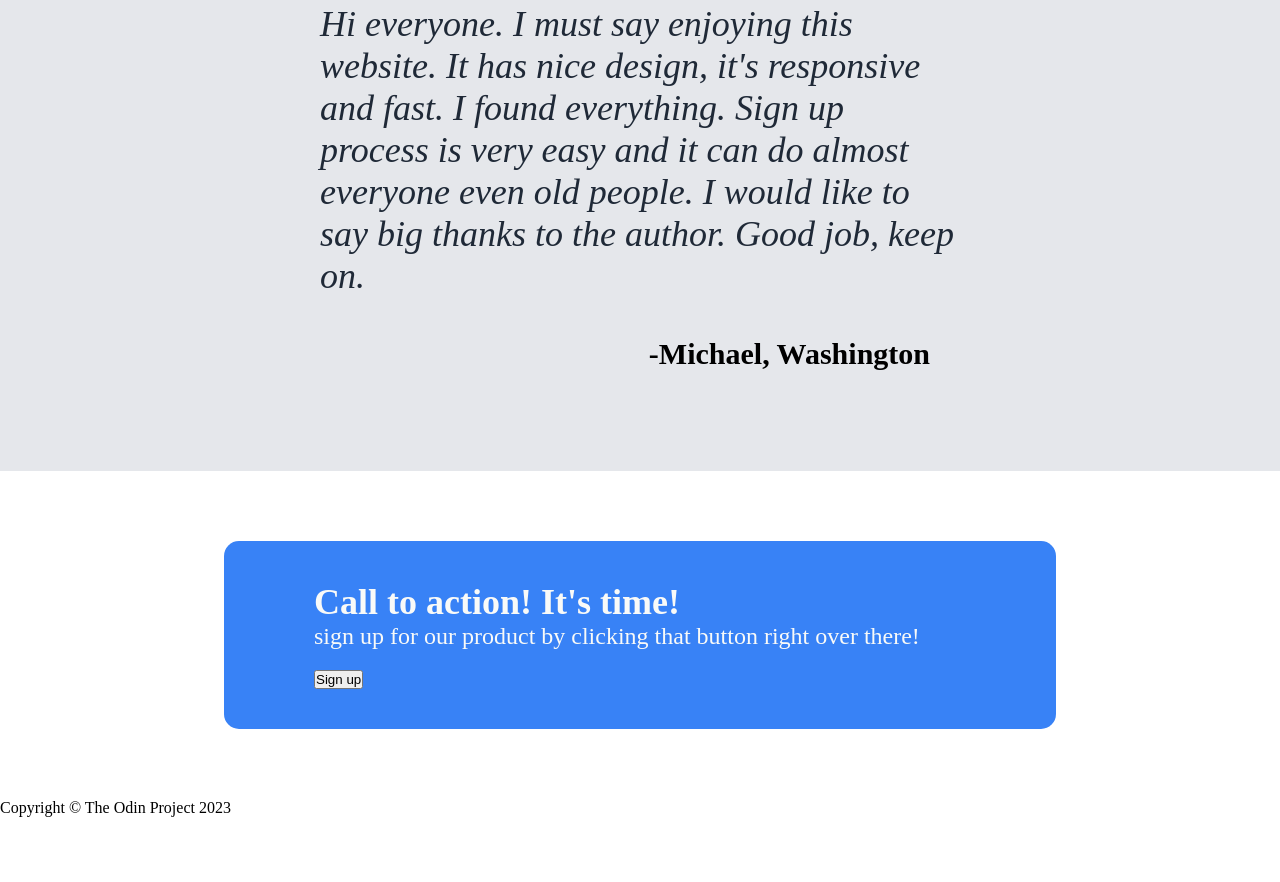
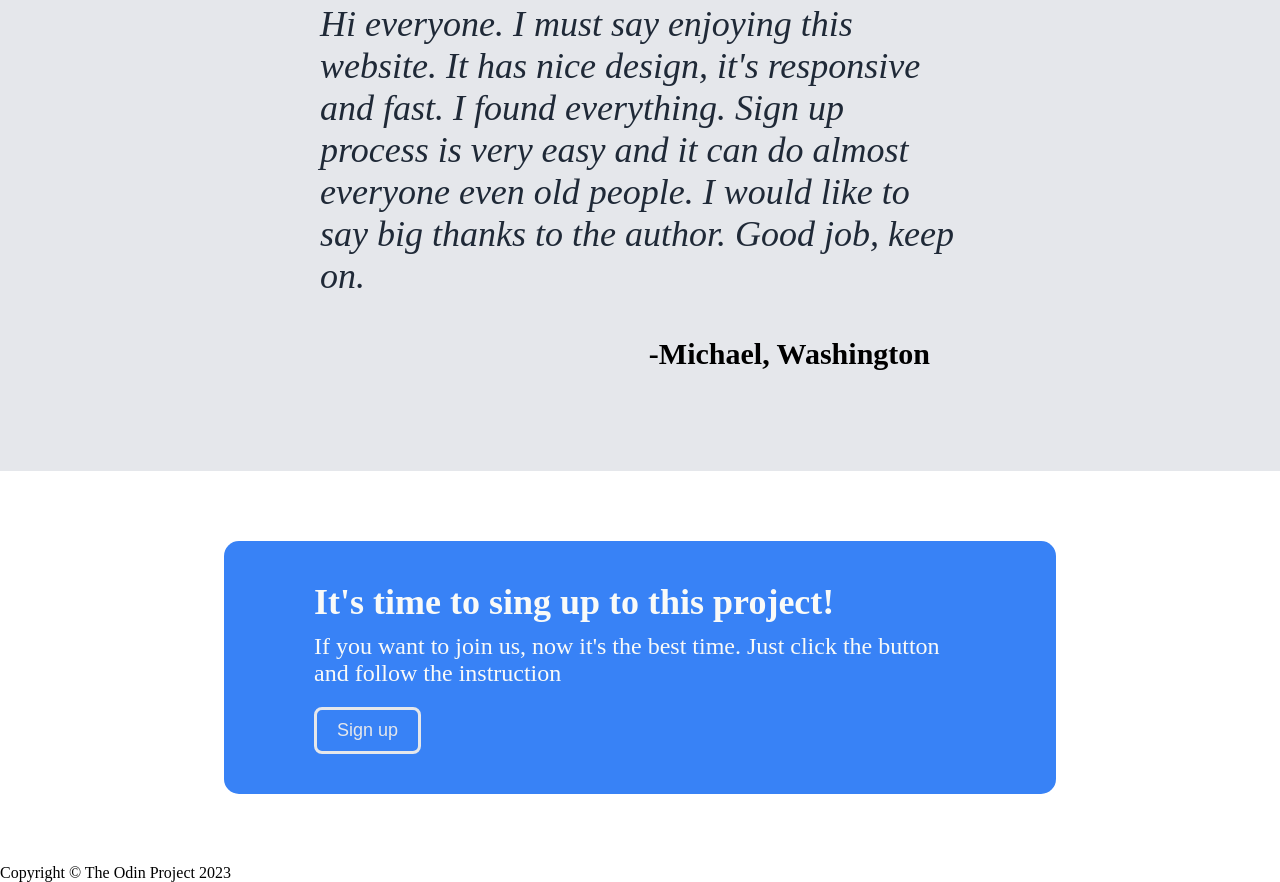
Before and after one commit to McKonely/top_creat_page, a plain HTML site: page index.html in a window 1280 px wide. Shown: the part 2030-2912 px from the top of the page. Before the commit the page ends 2847 px from the top, so only its background shows below. Drawn offline with Linux system fonts and the light colour scheme.

Commit message:
Add modified index.html

```diff
--- a/index.html
+++ b/index.html
@@ -74,11 +74,13 @@
 
         <div class="four">
             <div class="blue-container">
-                <div>
-                    <h2>Call to action! It's time!</h2>
-                    <p>sign up for our product by clicking that button right over there!</p>
+                <div class="text">
+                    <h2>It's time to sing up to this project!</h2>
+                    <p style="margin-top: 10px;">If you want to join us, now it's the best time. Just click the button and follow the instruction</p>
                 </div>
-                <button>Sign up</button>
+                <div class="sign_up">
+                    <button>Sign up</button>
+                </div>
             </div>
         </div>
 
```
